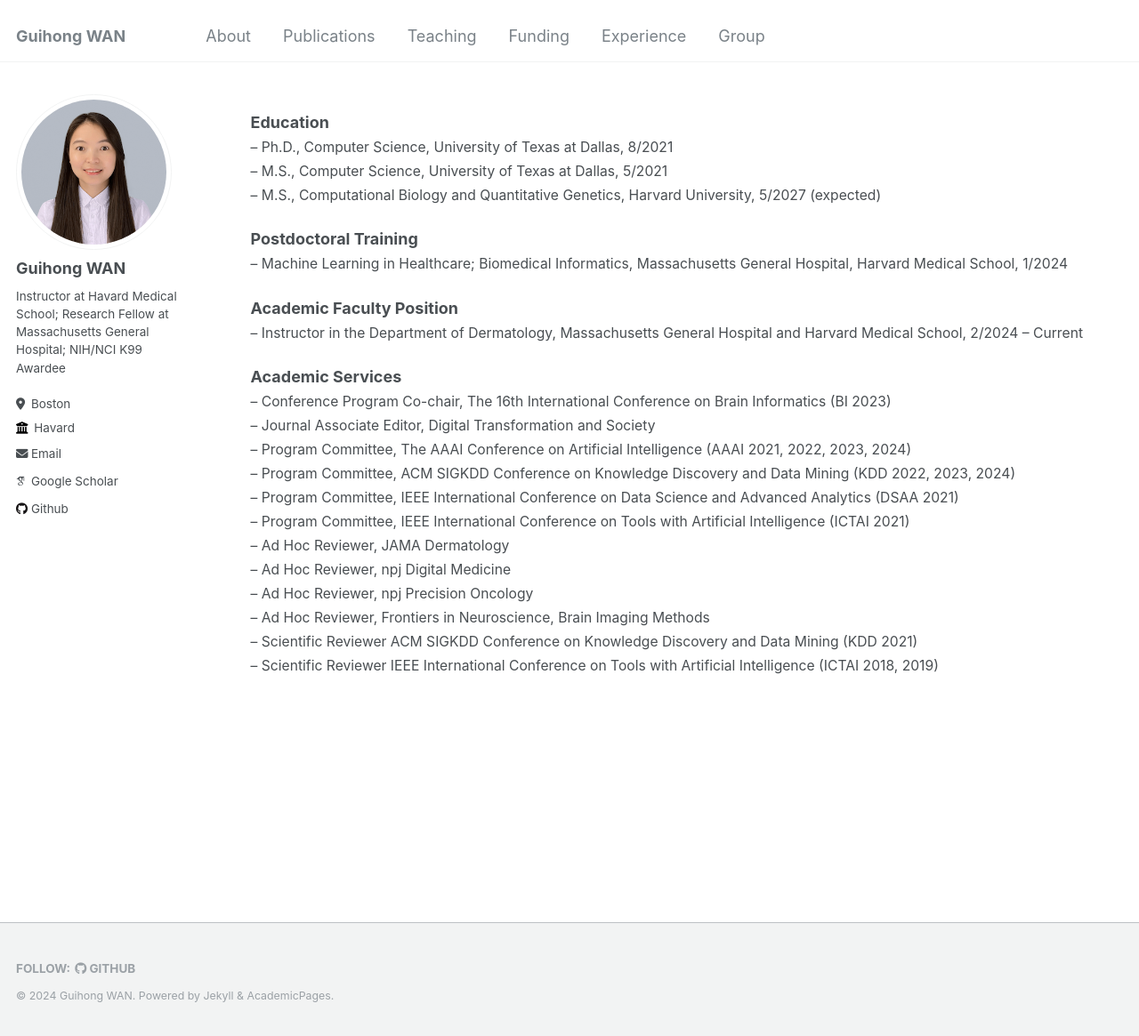
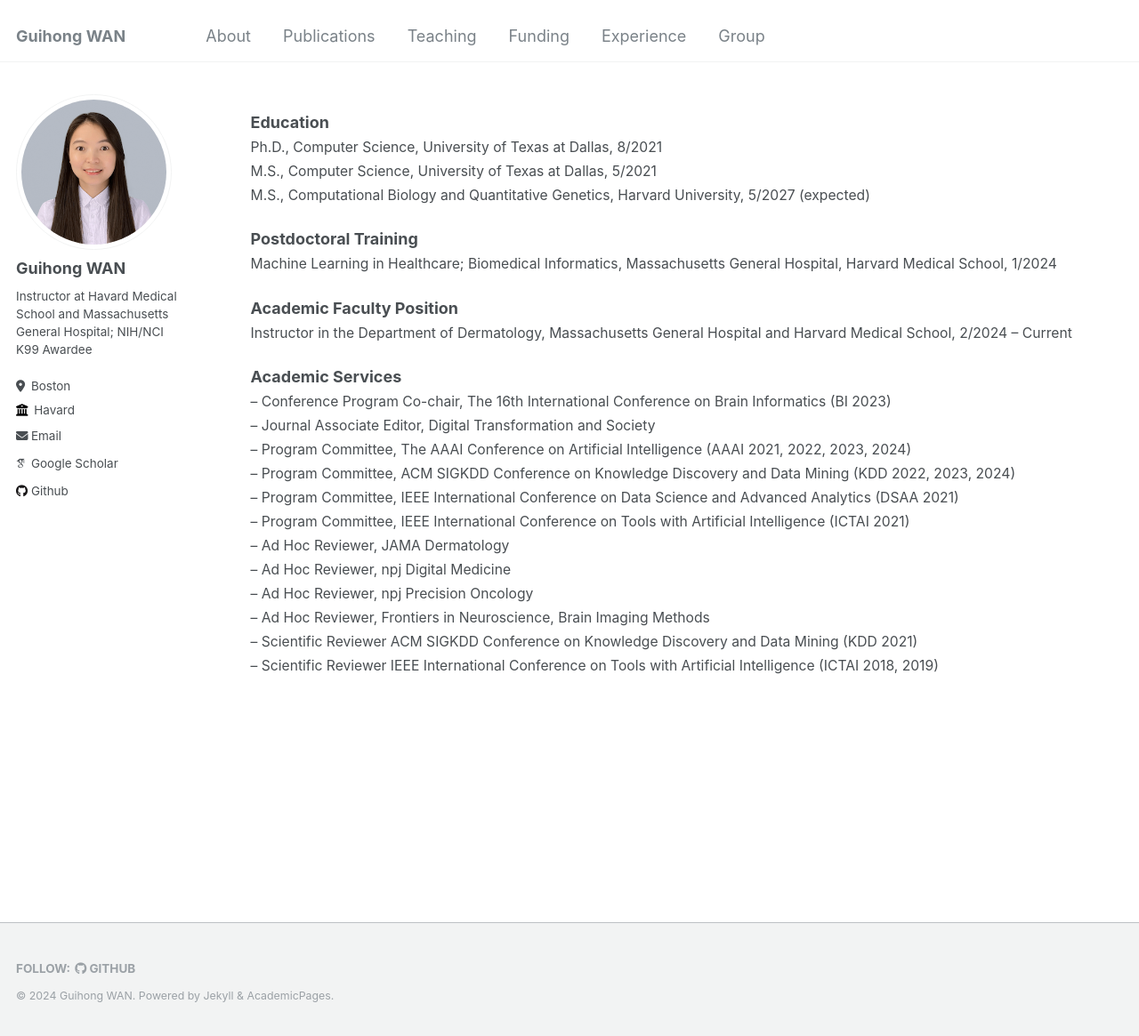
Before and after one commit to cwanlab/cwanlab.github.io, a Jekyll site: the page built from _pages/cv.md, in a window 1280 px wide and 1165 px high. Shown: the whole window at 89% size. Built offline with Jekyll 4.4.1, drawn with Linux system fonts in a browser that asks for light colours; some web fonts are replaced.

Commit message:
update experience
update experience

```diff
--- a/_config.yml
+++ b/_config.yml
@@ -23,7 +23,7 @@ author:
   # Biographic information
   avatar           : "profile.png"
   name             : "Guihong WAN"
-  bio              : "Instructor at Havard Medical School; Research Fellow at Massachusetts General Hospital; NIH/NCI K99 Awardee"
+  bio              : "Instructor at Havard Medical School and Massachusetts General Hospital; NIH/NCI K99 Awardee"
   location         : "Boston"
   employer         : "Havard"
   email            : "guihong.wan@outlook.com"
--- a/_pages/cv.md
+++ b/_pages/cv.md
@@ -10,19 +10,19 @@ redirect_from:
 
 **Education**
 <span style="font-size:0.87em;">
-– Ph.D., Computer Science, University of Texas at Dallas, 8/2021
-– M.S., Computer Science, University of Texas at Dallas, 5/2021
-– M.S., Computational Biology and Quantitative Genetics, Harvard University, 5/2027 (expected)
+Ph.D., Computer Science, University of Texas at Dallas, 8/2021
+M.S., Computer Science, University of Texas at Dallas, 5/2021
+M.S., Computational Biology and Quantitative Genetics, Harvard University, 5/2027 (expected)
 </span>
 
 **Postdoctoral Training**
 <span style="font-size:0.87em;">
-– Machine Learning in Healthcare; Biomedical Informatics, Massachusetts General Hospital, Harvard Medical School, 1/2024
+Machine Learning in Healthcare; Biomedical Informatics, Massachusetts General Hospital, Harvard Medical School, 1/2024
 </span>
 
 **Academic Faculty Position**
 <span style="font-size:0.87em;">
-– Instructor in the Department of Dermatology, Massachusetts General Hospital and Harvard Medical School, 2/2024 – Current
+Instructor in the Department of Dermatology, Massachusetts General Hospital and Harvard Medical School, 2/2024 – Current
 
 **Academic Services**
 <span style="font-size:0.87em;">
```
